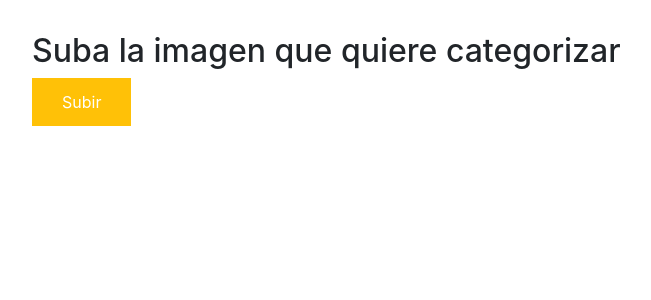
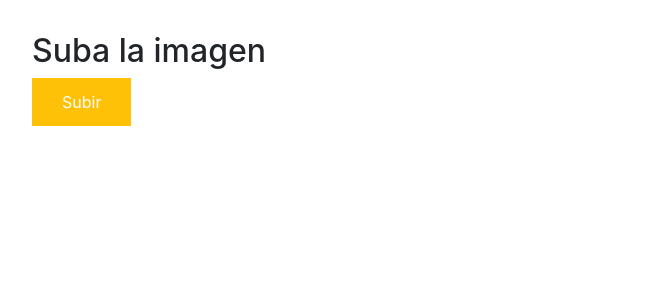
Before and after one commit to Gisefag/Producto_datos_UDD_2020_prueba1, a Flask app: page / in a window 1280 px wide. Shown: the part 56-356 px from the top of the page, without its empty margins (53-704 px from the left). Run offline with Flask 2, Linux system fonts and the light colour scheme; parts of the project's set-up code (start-up, migrations or seed data) failed here and were passed over; some libraries are stand-ins or nearby versions.

Commit message:
sexto commit

```diff
--- a/templates/base.html
+++ b/templates/base.html
@@ -6,7 +6,7 @@
     <meta http-equiv="X-UA-Compatible" content="ie=edge">
     <title>Identificación de Limones Con o Sin Plaga</title>
 </head>
-<body bgcolor=”green”>
+    <body bgcolor=”green”>
     <link href="https://cdn.bootcss.com/bootstrap/4.0.0/css/bootstrap.min.css" rel="stylesheet">
     <script src="https://cdn.bootcss.com/popper.js/1.12.9/umd/popper.min.js"></script>
     <script src="https://cdn.bootcss.com/jquery/3.3.1/jquery.min.js"></script>
--- a/templates/index.html
+++ b/templates/index.html
@@ -1,6 +1,6 @@
 {% extends "base.html" %} {% block content %}
 
-<h2>Suba la imagen que quiere categorizar</h2>
+<h2>Suba la imagen </h2>
 
 <div>
     <form id="upload-file" method="post" enctype="multipart/form-data">
```
